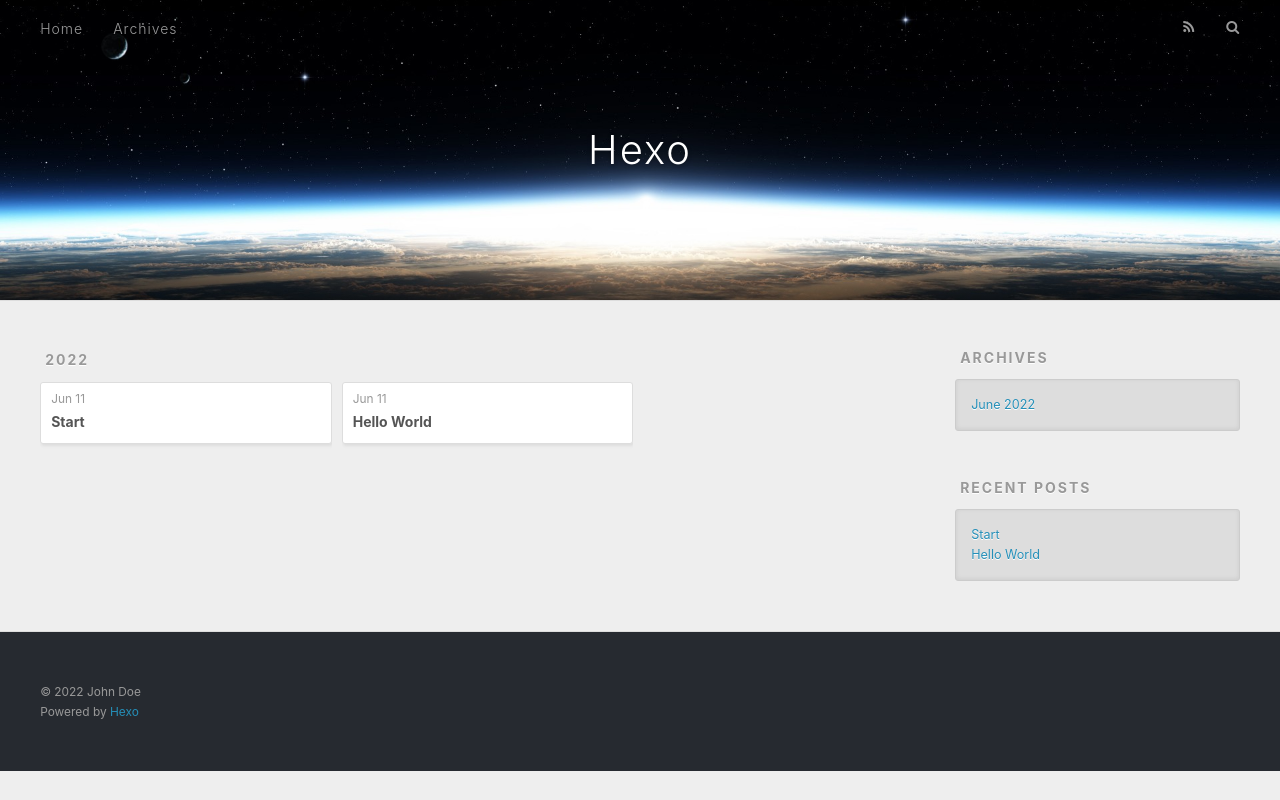
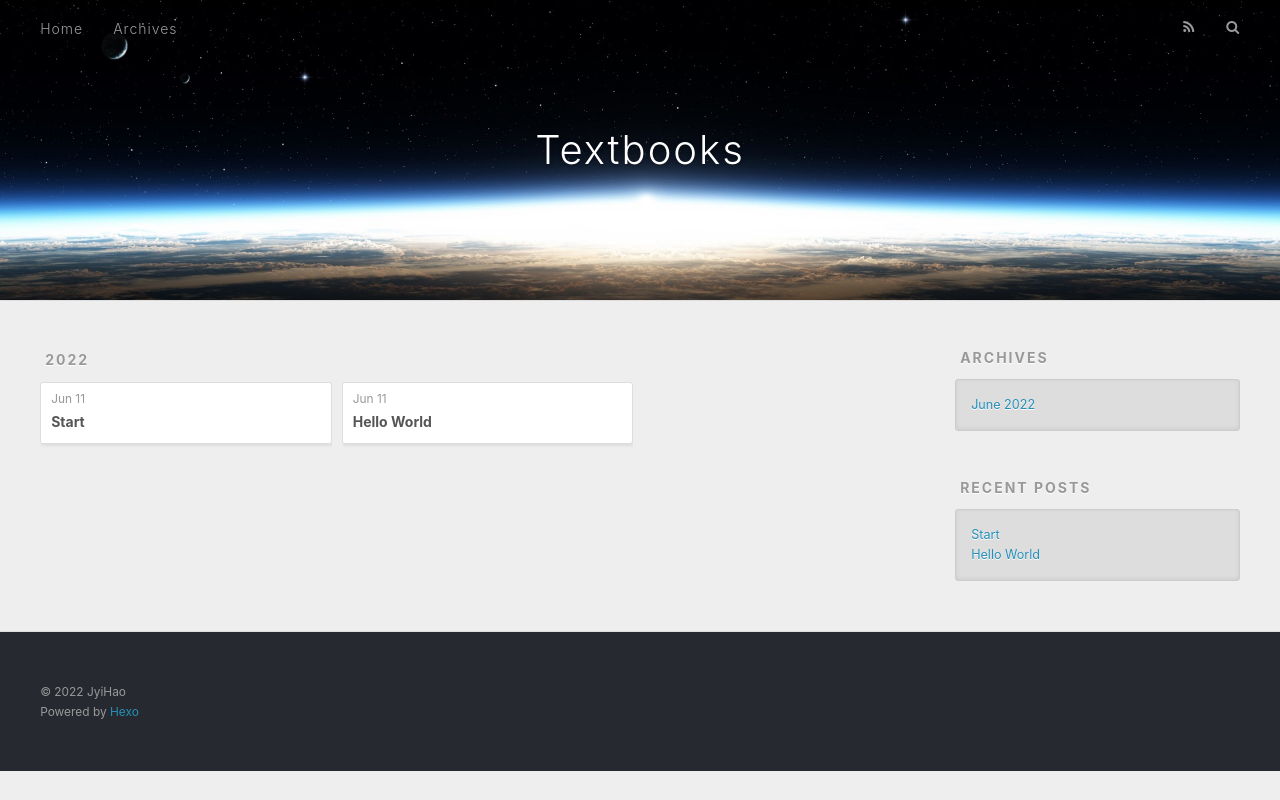
Before and after one commit to JyiHao/textbooks, a plain HTML site: page archives/2022/06/index.html in a window 1280 px wide. Drawn offline with nearby package versions, Linux system fonts and the light colour scheme.

Commit message:
Site updated: 2022-06-12 13:53:26

```diff
--- a/archives/2022/06/index.html
+++ b/archives/2022/06/index.html
@@ -5,17 +5,17 @@
 
 
 
-  <title>Archives: 2022/6 | Hexo</title>
+  <title>Archives: 2022/6 | Textbooks</title>
   <meta name="viewport" content="width=device-width, initial-scale=1, maximum-scale=1">
   <meta property="og:type" content="website">
-<meta property="og:title" content="Hexo">
+<meta property="og:title" content="Textbooks">
 <meta property="og:url" content="http://example.com/archives/2022/06/index.html">
-<meta property="og:site_name" content="Hexo">
-<meta property="og:locale" content="en_US">
-<meta property="article:author" content="John Doe">
+<meta property="og:site_name" content="Textbooks">
+<meta property="og:locale">
+<meta property="article:author" content="JyiHao">
 <meta name="twitter:card" content="summary">
 
-    <link rel="alternate" href="/atom.xml" title="Hexo" type="application/atom+xml">
+    <link rel="alternate" href="/atom.xml" title="Textbooks" type="application/atom+xml">
 
 
     <link rel="icon" href="/favicon.png">
@@ -36,7 +36,7 @@
   <div id="header-outer" class="outer">
     <div id="header-title" class="inner">
       <h1 id="logo-wrap">
-        <a href="/" id="logo">Hexo</a>
+        <a href="/" id="logo">Textbooks</a>
       </h1>
 
     </div>
@@ -164,7 +164,7 @@
 
   <div class="outer">
     <div id="footer-info" class="inner">
-      &copy; 2022 John Doe<br>
+      &copy; 2022 JyiHao<br>
       Powered by <a href="http://hexo.io/" target="_blank">Hexo</a>
     </div>
   </div>
```
Also changed, not shown: 2022/06/11/Start/index.html (+7 -7 lines), 2022/06/11/hello-world/index.html (+7 -7 lines), archives/2022/index.html (+8 -8 lines), archives/index.html (+8 -8 lines), index.html (+8 -8 lines).
